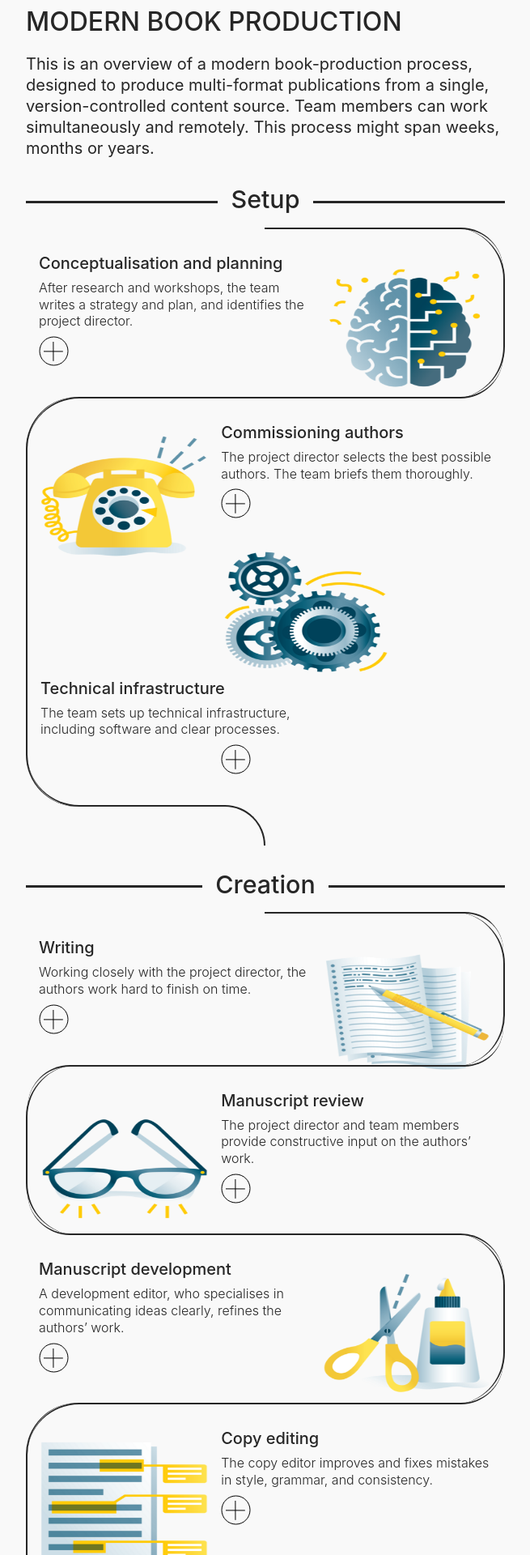
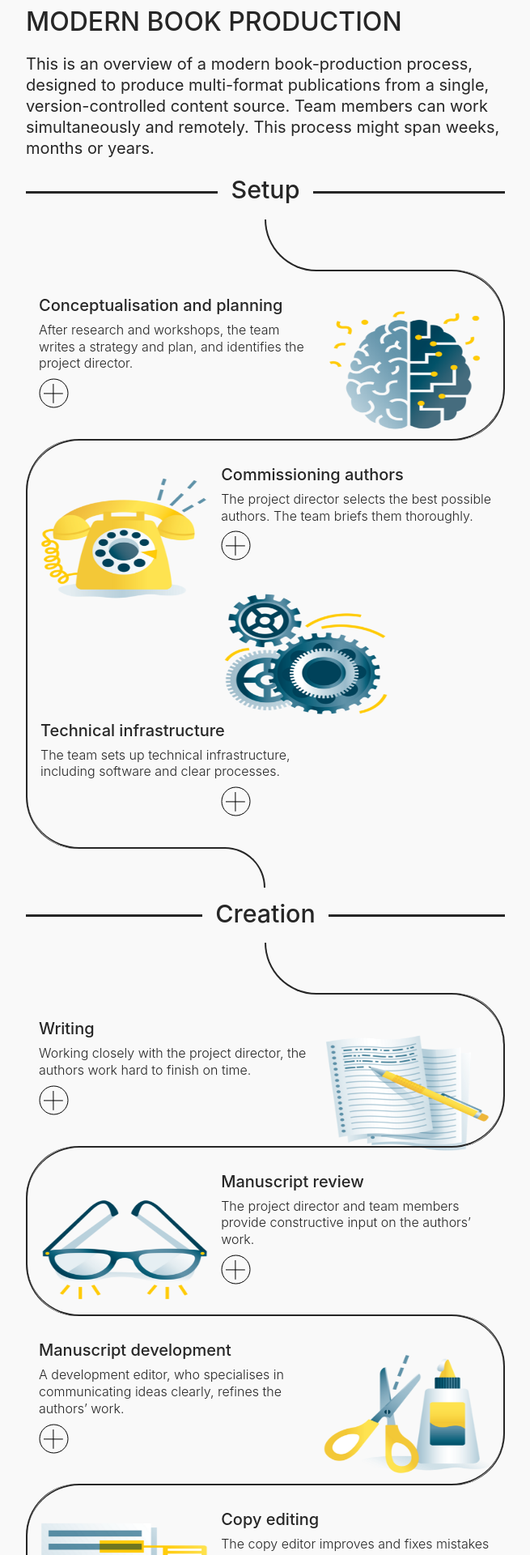
Before and after one commit to kshawkin/modern-book-production, a Jekyll site: the page built from index.md, in a window 1280 px wide. Shown: the top 1920 px of the page at 81% size, without its empty margins (312-967 px from the left). Built offline with Jekyll 4.4.1, drawn with Linux system fonts in a browser that asks for light colours; some web fonts are replaced.

Commit message:
Curves all working (WIP)

```diff
--- a/_includes/phase
+++ b/_includes/phase
@@ -3,7 +3,7 @@ is even or odd, for styling {% endcomment %}
 {% assign number-of-stages = include.tasks | split: ";" | size %}
 {% assign even-or-odd-stages = number-of-stages | modulo: 2 | replace: '0', 'even' | replace: '1', 'odd' %}
 
-<div class="phase stages-{{ even-or-odd-stages }}">
+<div class="phase stages-{{ even-or-odd-stages }}{% if include.position %} phase-{{ include.position }}{% endif %}">
 
     {% comment %} Add the phase heading {% endcomment %}
     <h2>
--- a/_sass/_phase.scss
+++ b/_sass/_phase.scss
@@ -29,6 +29,39 @@
             border-radius: 4rem 0 0 0;
         }
     }
+
+    // Entering curve at first stage of each phase
+    h2 + .stage {
+
+        &::before {
+            left: 70%;
+        }
+
+        & > .task:first-child {
+            position: relative;
+
+            &::before {
+                content: "";
+                position: absolute;
+                left: 50%;
+                right: 25%;
+                top: calc(#{$rule-thickness} - 6rem);
+                height: 4rem;
+                border-left: $rule-thickness solid $color-text;
+                border-bottom: $rule-thickness solid $color-text;
+                border-radius: 0 0 0 $curve;
+            }
+        }
+    }
+
+    // Last phase line runs to halfway
+    &.phase-last {
+        .stage:last-child {
+            &::after {
+                right: 50%;
+            }
+        }
+    }
 }
 
 // No curve above first phase
--- a/_sass/_stage.scss
+++ b/_sass/_stage.scss
@@ -1,6 +1,5 @@
 @mixin stage-borders($side: "right", $position: "first") {
     border-#{$side}: $rule-thickness solid $color-text;
-    border-radius: $curve $curve $curve $curve;
 
     @if $side == "right" {
         border-radius: 0 $curve $curve 0;
@@ -27,11 +26,9 @@
     }
     &::before {
         border-top: $rule-thickness solid $color-text;
-        bottom: 50%;
     }
     &::after {
         border-bottom: $rule-thickness solid $color-text;
-        top: 50%;
     }
 
     &:last-child {
--- a/_sass/_type.scss
+++ b/_sass/_type.scss
@@ -12,8 +12,8 @@ h1 {
 
 h2 {
     font-size: 1.9rem;
-    margin-bottom: 1rem;
-    margin-top: 2rem;
+    margin-bottom: 5rem; // works with curves
+    margin-top: 1rem; // works with curves
     text-align: center;
 
     // Lines left and right
```
Also changed, not shown: index.md (+1 -0 lines).
